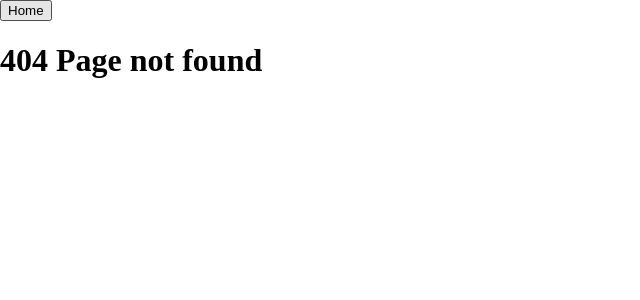
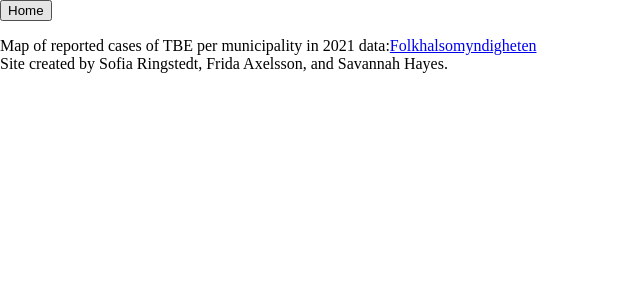
Before and after one commit to sofiaringstedt/final-project, a React (Create React App) app in the folder client/: page /resources in a window 1280 px wide. Before the commit this address led to /404. Shown: the top 300 px of the page, without its empty margins (0-640 px from the left). Built offline with nearby package versions, Linux system fonts and the light colour scheme; a web font is replaced by a local one.

Commit message:
Add resources file

```diff
--- a/client/src/App.js
+++ b/client/src/App.js
@@ -9,6 +9,7 @@ import VaccineCard from "./components/VaccineCard";
 import Map from "./components/Map";
 import Reminder from "./components/Reminder"
 import NotFound from "./components/NotFound";
+import Resources from "components/Resources";
 
 const App = () => {
   const [mode, setMode] = useState("register");
@@ -22,8 +23,9 @@ const App = () => {
         <Route path="/register" element={<Register mode={mode} method={method} />} />
         <Route path="/account" element={<Account setMode={setMode} setMethod={setMethod} />} />
         <Route path="/card" element={<VaccineCard />} />
+        <Route path="/reminder" element={<Reminder />} />
         <Route path="/map" element={<Map />} />
-        <Route path="/reminder" element={<Reminder />} />
+        <Route path="/resources" element={<Resources />} />
         <Route path="/404" element={<NotFound />} />
         <Route path="*" element={<Navigate to={"/404"} replace />} />
       </Routes>
--- a/client/src/components/Home.js
+++ b/client/src/components/Home.js
@@ -58,7 +58,7 @@ const Home = () => {
             {" "}
             <img src={map} alt="sign out icon" />
           </li>
-          <li>
+          <li onClick={() => navigate("/resources")}>
             {" "}
             <img src={resources} alt="resources icon" />
           </li>
--- a/client/src/components/Login.js
+++ b/client/src/components/Login.js
@@ -2,11 +2,12 @@ import React, { useEffect, useState } from "react";
 import { useNavigate } from "react-router-dom";
 
 import UserForm from "../reusables/UserForm";
+import HomeButton from "reusables/HomeButton";
 
 import { loginUser } from "../actions/userActions";
 
 import { Spinner } from "../styled-components/mainStyles";
-import { FormContainer, StyledHeading, GoBackButton } from "../styled-components/login";
+import { FormContainer, StyledHeading } from "../styled-components/login";
 
 const Login = () => {
   const [email, setEmail] = useState("");
@@ -35,7 +36,7 @@ const Login = () => {
 
   return (
     <FormContainer>
-      <GoBackButton onClick={() => navigate("/")}>X</GoBackButton>
+      <HomeButton />
       <StyledHeading>Log in</StyledHeading>
       <UserForm
         email={email}
--- a/client/src/components/Register.js
+++ b/client/src/components/Register.js
@@ -4,6 +4,7 @@ import { useNavigate } from "react-router-dom";
 import { registerOrEditUser } from "../actions/userActions";
 
 import UserForm from "../reusables/UserForm";
+import HomeButton from "reusables/HomeButton";
 
 import { Spinner } from "../styled-components/mainStyles";
 
@@ -28,7 +29,7 @@ const Register = ({ mode, method }) => {
 
   return (
     <>
-      <button onClick={() => navigate("/")}>Home</button>
+      <HomeButton />
       <h1>Create account</h1>
       <UserForm
         firstName={firstName}
--- /dev/null
+++ b/client/src/components/Resources.js
@@ -0,0 +1,25 @@
+import React from "react";
+import HomeButton from "reusables/HomeButton";
+
+const Resources = () => {
+  return (
+    <>
+    <HomeButton />
+      <ul>
+        <li>
+          Map of reported cases of TBE per municipality in 2021 data:
+          <a
+            target="_blank"
+            rel="noopener noreferrer"
+            href="https://www.folkhalsomyndigheten.se/folkhalsorapportering-statistik/statistik-a-o/sjukdomsstatistik/tick-borne-encephalitis-tbe/">
+              Folkhalsomyndigheten
+          </a>
+        </li>
+        <li></li>
+        <li>Site created by Sofia Ringstedt, Frida Axelsson, and Savannah Hayes.</li>
+      </ul>
+    </>
+  );
+};
+
+export default Resources;
--- /dev/null
+++ b/client/src/reusables/HomeButton.js
@@ -0,0 +1,10 @@
+import React from "react";
+import { useNavigate } from "react-router-dom";
+
+const HomeButton = () => {
+  const navigate = useNavigate();
+
+  return <button onClick={() => navigate("/")}>Home</button>
+};
+
+export default HomeButton;
--- a/client/src/styled-components/login.js
+++ b/client/src/styled-components/login.js
@@ -10,9 +10,11 @@ export const StyledHeading = styled.h1`
   font-size: 20px;
 `;
 
-export const GoBackButton = styled.button`
-  border: none;
-  background-color: transparent;
-  font-size: 20px;
-  margin-left: 35px;
-`;
+// try to make this button reusable with styling
+
+// export const GoBackButton = styled.button`
+//   border: none;
+//   background-color: transparent;
+//   font-size: 20px;
+//   margin-left: 35px;
+// `;
--- a/client/src/styled-components/mainStyles.js
+++ b/client/src/styled-components/mainStyles.js
@@ -1,8 +1,13 @@
 import styled, { keyframes } from "styled-components";
 
-const spinnerAnimation = keyframes`
-  0 % { transform: rotate(0deg) }
-  100 % { transform: rotate(360deg) }
+const rotate = keyframes`
+  from {
+    transform: rotate(0deg);
+  }
+
+  to {
+    transform: rotate(360deg);
+  }
 `;
 
 export const Spinner = styled.div`
@@ -11,6 +16,6 @@ export const Spinner = styled.div`
   border-radius: 50%;
   width: 80px;
   height: 80px;
-  animation: ${spinnerAnimation} 1s spin infinite;
+  animation: ${rotate} 1s linear infinite;
   margin: 50px auto 0 auto;
 `;
```
Also changed, not shown: client/src/reusables/CardForm.js (+4 -4 lines).
